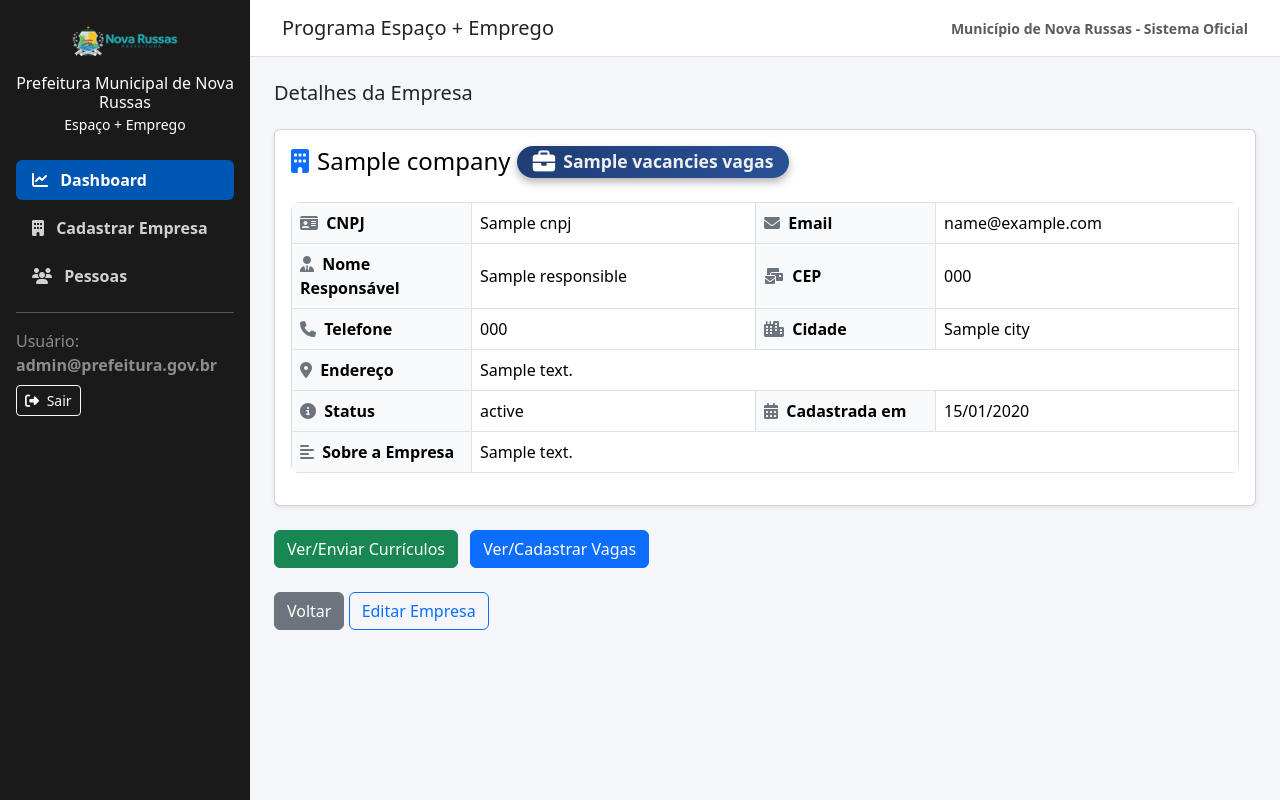
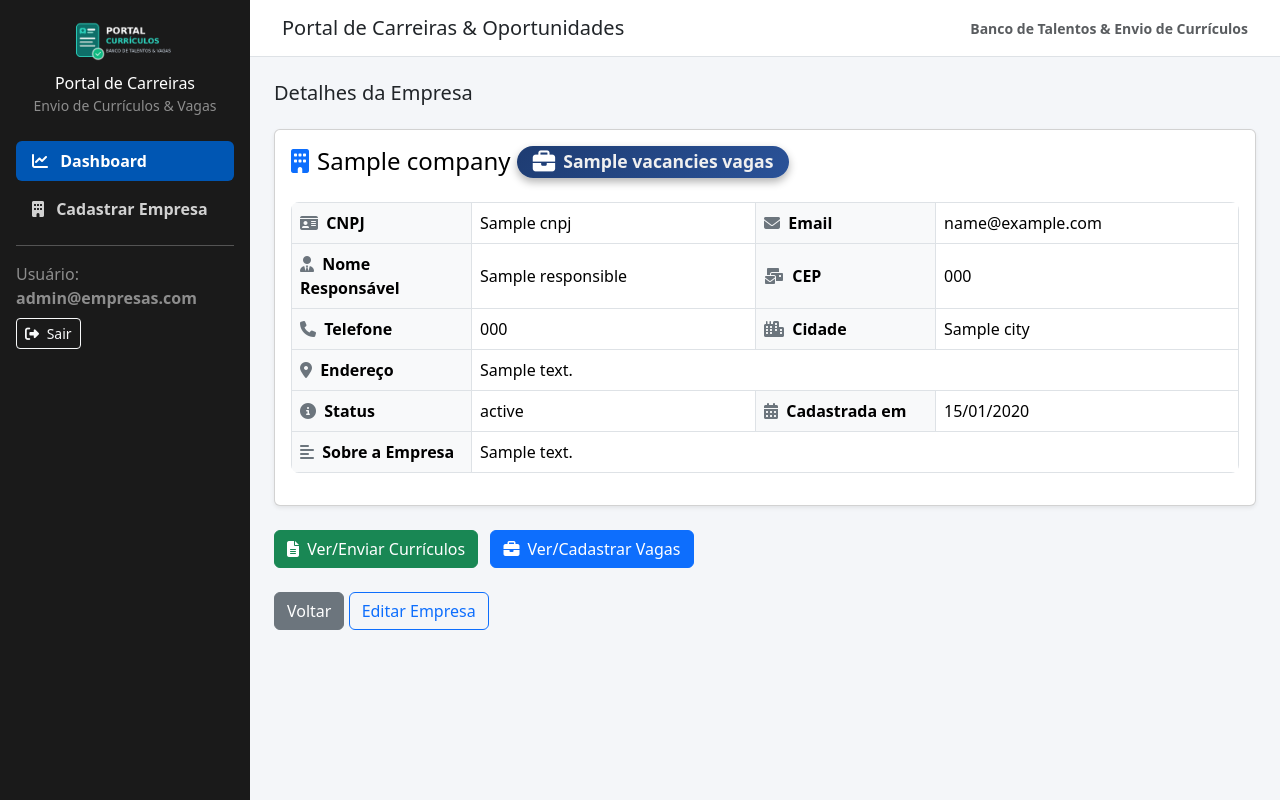
Before and after one commit to ArthuPereira/portal-vagas, a PHP site: template src/Views/company.php in a window 1280 px wide. Run offline with PHP 8.4, Linux system fonts and the light colour scheme; the template is opened without the code that fills it: most values are stand-ins (such as "Sample title", 1, 10 or a date in 2020).

Commit message:
refac(style): ajustes do projeto para perder focos anteriores

```diff
--- a/assets/style.css
+++ b/assets/style.css
@@ -22,8 +22,9 @@ body {
     color: #fff;
 }
 
-.logo-prefeitura {
+.logo-portal {
     height: 50px;
+    object-fit: contain;
 }
 
 .topbar {
--- a/src/Views/company.php
+++ b/src/Views/company.php
@@ -3,8 +3,8 @@
     <button class="btn btn-outline-dark d-lg-none" type="button" data-bs-toggle="offcanvas" data-bs-target="#offcanvasSidebar">
       <i class="fas fa-bars"></i>
     </button>
-    <h5 class="m-0">Programa Espaço + Emprego</h5>
-    <span class="text-muted small d-none d-sm-inline">Município de Nova Russas - Sistema Oficial</span>
+    <h5 class="m-0">Portal de Carreiras &amp; Oportunidades</h5>
+    <span class="text-muted small d-none d-sm-inline">Banco de Talentos &amp; Envio de Currículos</span>
   </div>
 
   <div id="conteudo" class="p-4">
@@ -109,14 +109,15 @@
       </div>
     </div>
 
+    <?php $baseUrl = defined('BASE_URL') ? BASE_URL : ''; ?>
     <div class="mb-4">
-      <a href="/mvc-php/resume/<?= $company->id; ?>" class="btn btn-success me-2">Ver/Enviar Currículos</a>
-      <a href="/mvc-php/vacancy/<?= $company->id; ?>" class="btn btn-primary">Ver/Cadastrar Vagas</a>
+      <a href="<?= $baseUrl ?>/resume/<?= $company->id; ?>" class="btn btn-success me-2"><i class="fas fa-file-alt me-1"></i> Ver/Enviar Currículos</a>
+      <a href="<?= $baseUrl ?>/vacancy/<?= $company->id; ?>" class="btn btn-primary"><i class="fas fa-briefcase me-1"></i> Ver/Cadastrar Vagas</a>
     </div>
 
     <div class="mt-4">
-      <a href="/mvc-php/" class="btn btn-secondary">Voltar</a>
-      <a href="/mvc-php/company/update/<?= $company->id; ?>" class="btn btn-outline-primary">Editar Empresa</a>
+      <a href="<?= $baseUrl ?: '/' ?>" class="btn btn-secondary">Voltar</a>
+      <a href="<?= $baseUrl ?>/company/update/<?= $company->id; ?>" class="btn btn-outline-primary">Editar Empresa</a>
     </div>
   </div>
 </div>
--- a/src/Views/debug.php
+++ b/src/Views/debug.php
@@ -4,8 +4,8 @@
         <button class="btn btn-outline-dark d-lg-none" type="button" data-bs-toggle="offcanvas" data-bs-target="#offcanvasSidebar">
             <i class="fas fa-bars"></i>
         </button>
-        <h5 class="m-0">Programa Espaço + Emprego</h5>
-        <span class="text-muted small d-none d-sm-inline">Município de Nova Russas - Sistema Oficial</span>
+        <h5 class="m-0">Portal de Carreiras &amp; Oportunidades</h5>
+        <span class="text-muted small d-none d-sm-inline">Banco de Talentos &amp; Envio de Currículos</span>
     </div>
 
     <div id="conteudo" class="p-4">
--- a/src/Views/home.php
+++ b/src/Views/home.php
@@ -4,8 +4,8 @@
         <button class="btn btn-outline-dark d-lg-none" type="button" data-bs-toggle="offcanvas" data-bs-target="#offcanvasSidebar">
             <i class="fas fa-bars"></i>
         </button>
-        <h5 class="m-0">Programa Espaço + Emprego</h5>
-        <span class="text-muted small d-none d-sm-inline">Município de Nova Russas - Sistema Oficial</span>
+        <h5 class="m-0">Portal de Carreiras &amp; Oportunidades</h5>
+        <span class="text-muted small d-none d-sm-inline">Banco de Talentos &amp; Envio de Currículos</span>
     </div>
 
     <div id="conteudo" class="p-4">
@@ -88,7 +88,7 @@
                         <div class="d-flex justify-content-between align-items-center">
                             <small class="empresa-data">Cadastrada em: <?= date('d/m/Y', strtotime($company->created_at)); ?></small>
                             <div class="d-flex gap-2">
-                                <a href="/mvc-php/company/<?= $company->id;?>" class="btn btn-sm btn-outline-primary" title="Ver"><i class="fas fa-eye"></i></a>
+                                <a href="<?= defined('BASE_URL') ? BASE_URL : '' ?>/company/<?= $company->id;?>" class="btn btn-sm btn-outline-primary" title="Ver"><i class="fas fa-eye"></i></a>
                             </div>
                         </div>
                     </div>
--- a/src/Views/layout.php
+++ b/src/Views/layout.php
@@ -3,7 +3,7 @@
 <head>
     <meta charset="UTF-8">
     <meta name="viewport" content="width=device-width, initial-scale=1.0">
-    <title>Prefeitura de Nova Russas - Espaço + Emprego</title>
+    <title>Portal de Carreiras - Envio de Currículos para Empresas</title>
 
     <!-- Bootstrap -->
     <link href="https://cdn.jsdelivr.net/npm/bootstrap@5.3.3/dist/css/bootstrap.min.css" rel="stylesheet" />
@@ -11,7 +11,7 @@
     <!-- FontAwesome -->
     <link href="https://cdnjs.cloudflare.com/ajax/libs/font-awesome/6.5.0/css/all.min.css" rel="stylesheet" />
 
-    <link rel="stylesheet" href="/mvc-php/assets/style.css">
+    <link rel="stylesheet" href="<?= defined('BASE_URL') ? BASE_URL : '' ?>/assets/style.css">
 </head>
 <body>
 
--- a/src/Views/partial/sidebar.php
+++ b/src/Views/partial/sidebar.php
@@ -1,33 +1,31 @@
+<?php $baseUrl = defined('BASE_URL') ? BASE_URL : ''; ?>
 <!-- Sidebar Desktop -->
 <div class="sidebar sidebar-desktop p-3">
   <div class="text-center mb-4">
-    <img src="/mvc-php/assets/imagens/logo.png" alt="logo" class="img-fluid logo-prefeitura mb-2" />
-    <h6 class="mb-0">Prefeitura Municipal de Nova Russas</h6>
-    <small>Espaço + Emprego</small>
+    <a href="<?= $baseUrl ?: '/' ?>" class="text-decoration-none">
+      <img src="<?= $baseUrl ?>/assets/imagens/logo.png" alt="Logo Portal de Carreiras" class="img-fluid logo-portal mb-2" />
+      <h6 class="mb-0 text-white">Portal de Carreiras</h6>
+      <small class="text-white-50">Envio de Currículos &amp; Vagas</small>
+    </a>
   </div>
 
   <ul class="nav nav-pills flex-column mb-auto">
     <li class="nav-item">
-      <a href="/mvc-php" class="nav-link active">
+      <a href="<?= $baseUrl ?: '/' ?>" class="nav-link active">
         <i class="fas fa-chart-line me-2"></i> Dashboard
       </a>
     </li>
     <li class="nav-item mt-2">
-      <a href="/mvc-php/company/form" class="nav-link">
+      <a href="<?= $baseUrl ?>/company/form" class="nav-link">
         <i class="fas fa-building me-2"></i> Cadastrar Empresa
-      </a>
-    </li>
-    <li class="nav-item mt-2">
-      <a href="#" class="nav-link" data-page="pessoas.php">
-        <i class="fas fa-users me-2"></i> Pessoas
       </a>
     </li>
   </ul>
 
   <hr class="text-white" />
   <div class="mt-auto">
-    <span class="text-white-50">Usuário: <strong>admin@prefeitura.gov.br</strong></span><br />
-    <a href="logout.php" class="btn btn-outline-light btn-sm mt-2">
+    <span class="text-white-50">Usuário: <strong>admin@empresas.com</strong></span><br />
+    <a href="<?= $baseUrl ?: '/' ?>" class="btn btn-outline-light btn-sm mt-2">
       <i class="fas fa-sign-out-alt me-1"></i> Sair
     </a>
   </div>
@@ -36,32 +34,27 @@
 <!-- Sidebar Mobile (Offcanvas) -->
 <div class="offcanvas offcanvas-start" tabindex="-1" id="offcanvasSidebar" aria-labelledby="offcanvasSidebarLabel">
   <div class="offcanvas-header">
-    <h5 class="offcanvas-title" id="offcanvasSidebarLabel">Menu</h5>
+    <h5 class="offcanvas-title text-white" id="offcanvasSidebarLabel">Portal de Carreiras</h5>
     <button type="button" class="btn-close btn-close-white" data-bs-dismiss="offcanvas" aria-label="Fechar"></button>
   </div>
   <div class="offcanvas-body p-3">
     <ul class="nav nav-pills flex-column mb-auto">
       <li class="nav-item">
-        <a href="index.php" class="nav-link">
+        <a href="<?= $baseUrl ?: '/' ?>" class="nav-link active">
           <i class="fas fa-chart-line me-2"></i> Dashboard
         </a>
       </li>
       <li class="nav-item mt-2">
-        <a href="cadastrar-empresa.php" class="nav-link" >
+        <a href="<?= $baseUrl ?>/company/form" class="nav-link">
           <i class="fas fa-building me-2"></i> Cadastrar Empresa
-        </a>
-      </li>
-      <li class="nav-item mt-2">
-        <a href="#" class="nav-link" data-page="pessoas.php">
-          <i class="fas fa-users me-2"></i> Pessoas
         </a>
       </li>
     </ul>
 
     <hr class="text-white" />
     <div class="mt-auto">
-      <span class="text-white-50">Usuário: <strong>admin@prefeitura.gov.br</strong></span><br />
-      <a href="logout.php" class="btn btn-outline-light btn-sm mt-2">
+      <span class="text-white-50">Usuário: <strong>admin@empresas.com</strong></span><br />
+      <a href="<?= $baseUrl ?: '/' ?>" class="btn btn-outline-light btn-sm mt-2">
         <i class="fas fa-sign-out-alt me-1"></i> Sair
       </a>
     </div>
```
Also changed, not shown: src/Views/editCompany.php (+5 -4 lines), src/Views/formCompany.php (+5 -4 lines), src/Views/resume.php (+6 -4 lines), src/Views/vacancy.php (+5 -3 lines), assets/imagens/logo.png.
